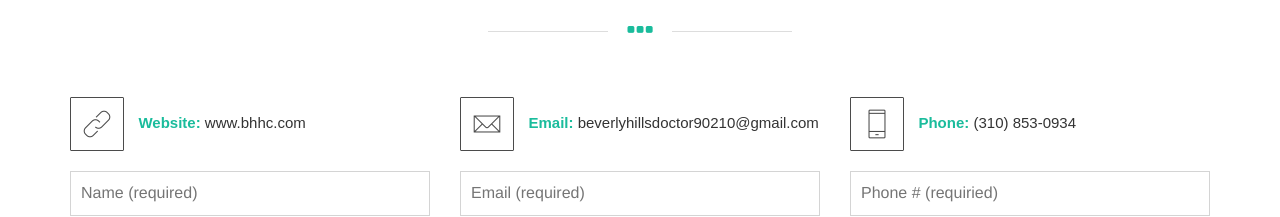
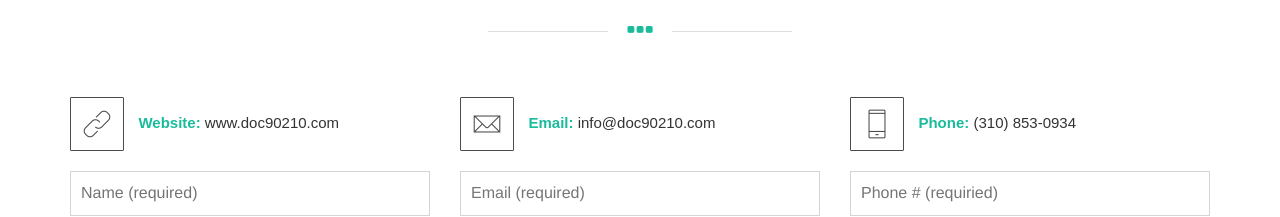
Before and after one commit to imahgrefteh/dr90210splashpage, a website: page index.html in a window 1280 px wide. Shown: the part 9907-10124 px from the top of the page. Drawn offline with Linux system fonts and the light colour scheme; some packages are replaced by stand-ins of ours; a web font is replaced by a local one.

Commit message:
correct website name and email address

```diff
--- a/index.html
+++ b/index.html
@@ -856,7 +856,7 @@
                 <div class="col-md-4 form-group">
                     <i class="pe-7s-link pe-2x icon-contact"></i>
                     <!-- Phone Number Field -->
-                    <p class="inline offset"><span class="strong colored">Website:</span> www.bhhc.com</p>
+                    <p class="inline offset"><span class="strong colored">Website:</span> www.doc90210.com</p>
                     <input type="text" id="name" placeholder="Name (required)" required size="35"
                            data-error="Name is required">
                     <div class="help-block with-errors"></div>
@@ -865,7 +865,7 @@
                     <i class="pe-7s-mail pe-2x icon-contact"></i>
                     <!-- Email Field -->
                     <p class="inline offset"><span class="strong colored">Email:</span>
-                        beverlyhillsdoctor90210@gmail.com</p>
+                        info@doc90210.com</p>
                     <input type="email" id="email" placeholder="Email (required)" required size="35"
                            data-error="Email is required">
                     <div class="help-block with-errors"></div>
```
